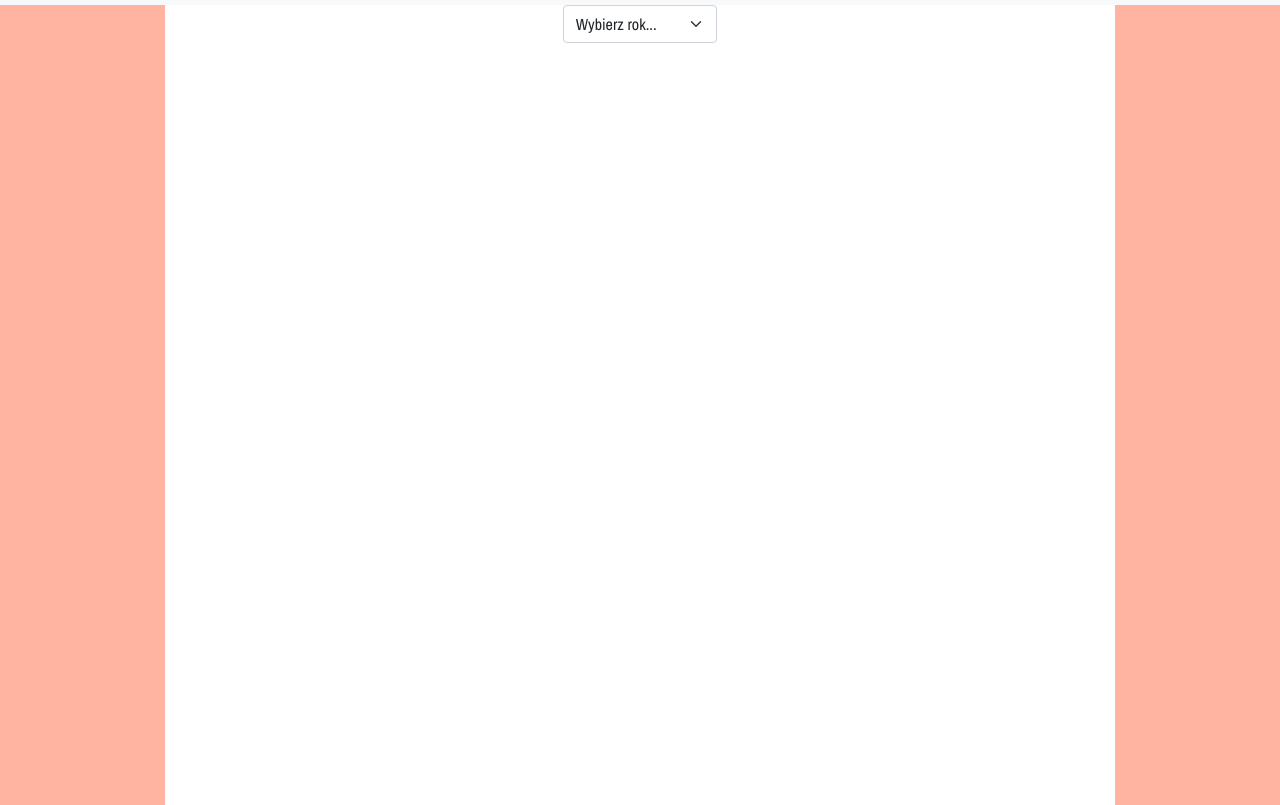
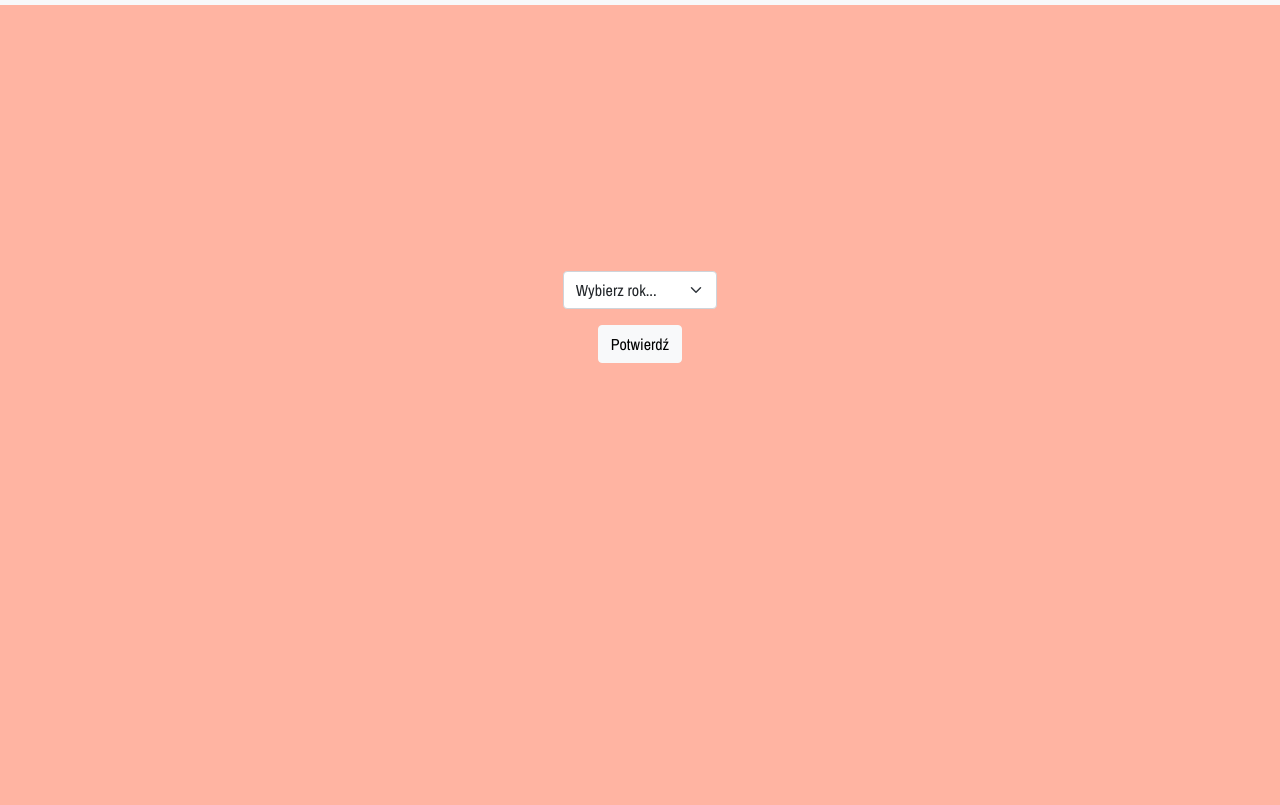
Before and after one commit to wpacyniak/booktrack, a website: page public/booktrack.ejs in a window 1280 px wide. Shown: the part 51-856 px from the top of the page. After the commit the page ends 800 px from the top, so only its background shows below. Drawn offline with nearby package versions, Linux system fonts and the light colour scheme; files that its build step writes are made by us from their sources.

Commit message:
render year page dziala, dziala lista ksiazek

```diff
--- a/public/booktrack.ejs
+++ b/public/booktrack.ejs
@@ -9,13 +9,20 @@
         <%- include ('resources/header.ejs') %>
         <div class="container">
             <div class="row">
-                <div class="col-xs-12 col-lg-9 col-xl-10 mx-auto" id="main_col">
-                    <div class="col-xs-6 col-lg-4 col-xl-2 mx-auto">
-                        <select class="form-select" id="choose_year" aria-label="Default select example" on-change="choose_year.submit()" action ="/year">
-                            <option selected value = 0 >Wybierz rok...</option>
-                            <option value = 2020>2020</option>
-                            <option value = 2021>2021</option>
-                        </select>
+                <div class="col-xs-12 col-lg-9 col-xl-10 mx-auto" >
+                    <div class="col-xs-6 col-lg-4 col-xl-2 mx-auto" id="choose-year"> <!-- id tutaj do css -->
+                        <form class= "row g-3" action ="/year" method="get">
+                            <div class="col-12">
+                                <select class="form-select" name="choosen_year" on-change="this.form.submit()">
+                                    <option selected value = 0 >Wybierz rok...</option>
+                                    <option value = 2020>2020</option>
+                                    <option value = 2021>2021</option>
+                                </select>
+                            </div>
+                            <div class="col-12">
+                                <button class="btn btn-light" type="submit">Potwierdź</button>
+                            </div>
+                        </form>
                     </div>
                 </div>
             </div>
--- a/public/resources/style.css
+++ b/public/resources/style.css
@@ -6,6 +6,12 @@ body {
 #main_col {
         background-color: #FFFFFF;
         min-height: 100vh;
+}
+
+#choose-year {
+        text-align: center;
+        margin-top: 40vh;
+        transform: translateY(-50%);
 }
 
 .navbar-brand {
```
Also changed, not shown: app.js (+2 -12 lines), public/year.ejs (+12 -5 lines).
